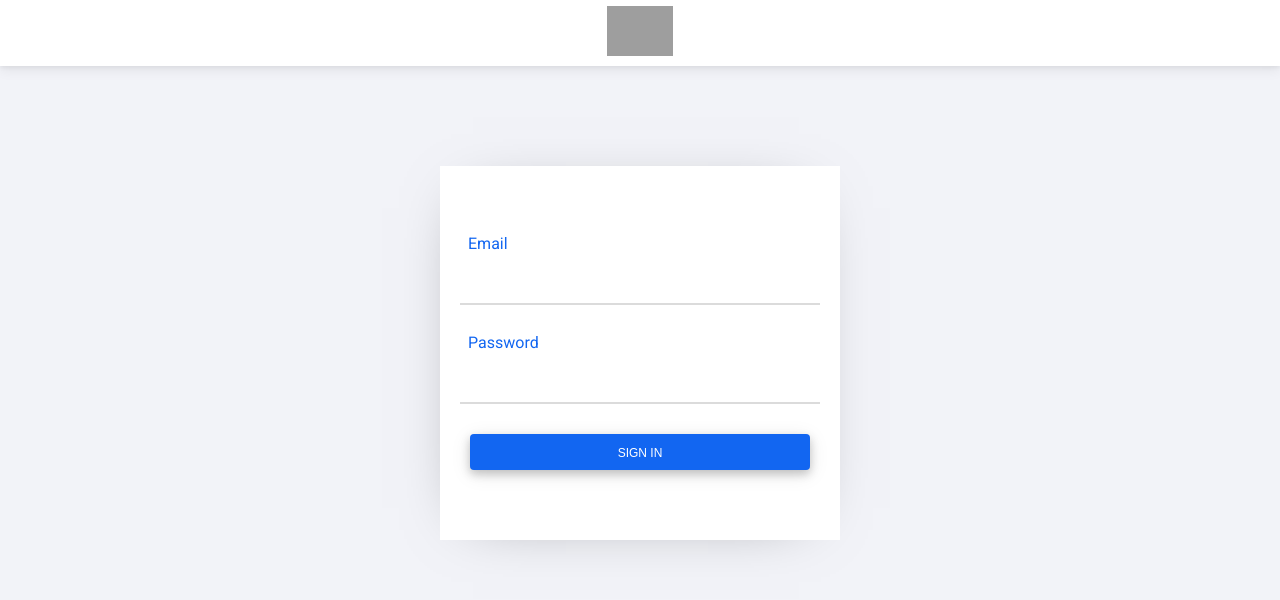
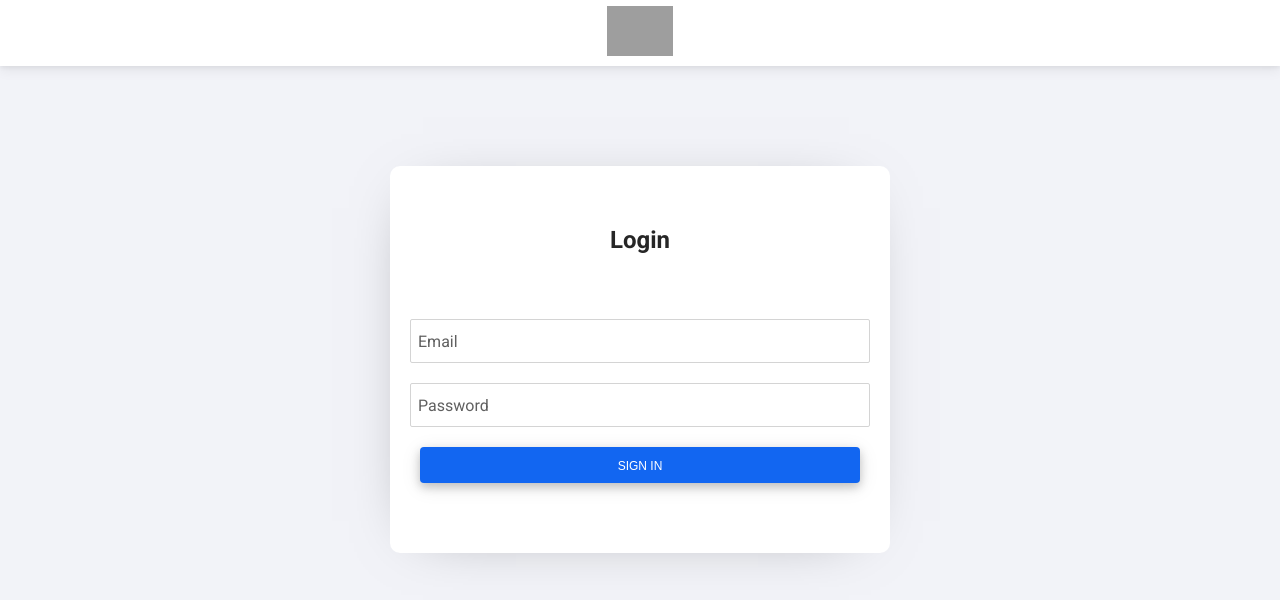
Before and after one commit to zidanehammouda/aftereightadmin, a React (Create React App) app: page /#/ in a window 1280 px wide. Before the commit this address led to /#/login. Shown: the top 600 px of the page. Built offline with nearby package versions, Linux system fonts and the light colour scheme; no server answers; grey boxes are pictures that could not be loaded.

Commit message:
UI improvements

```diff
--- a/src/App.js
+++ b/src/App.js
@@ -10,8 +10,8 @@ function App() {
       <Router>
         <Navbar />
         <Routes>
-          <Route exact path="/login" element={<Login />} />
-          <Route exact path="/" element={<Home />} />
+          <Route exact path="/" element={<Login />} />
+          <Route exact path="/home" element={<Home />} />
           <Route path="/editcategory" element={<EditCategory />} />
         </Routes>
       </Router>
--- a/src/api.js
+++ b/src/api.js
@@ -5,7 +5,7 @@ const fetchData = async (setData) => {
   await axios
     .get(url)
     .then((response) => {
-      console.log(response.data);
+      // console.log(response.data);
       setData(response.data);
     })
     .catch((err) => {
--- a/src/componenets/EditPopUp/EditPopUp.js
+++ b/src/componenets/EditPopUp/EditPopUp.js
@@ -27,6 +27,19 @@ const EditPopUp = ({
       inline: "center",
       block: "center",
     });
+  }, []);
+
+  useEffect(() => {
+    document.addEventListener("wheel", function (event) {
+      if (
+        document.activeElement.type === "number" &&
+        document.activeElement.classList.contains("noscroll")
+      ) {
+        document.activeElement.blur();
+      }
+    });
+
+    return () => {};
   }, []);
 
   return (
--- a/src/componenets/Navbar/Navbar.js
+++ b/src/componenets/Navbar/Navbar.js
@@ -26,7 +26,6 @@ const Navbar = () => {
           class="fa-solid fa-right-from-bracket"
           onClick={() => {
             logout();
-            setTimeout(() => navigate("/"), 1000);
           }}
         ></i>
       )}
--- a/src/componenets/input/Input.js
+++ b/src/componenets/input/Input.js
@@ -1,25 +1,47 @@
-import React from "react";
+import React, { useRef } from "react";
 import "./input.css";
 
-const Input = ({ InputName, value, LabelText, handleChange, type }) => {
+const Input = ({ InputName, value, LabelText, handleChange, type, id }) => {
+  const myInput = useRef(null);
+  const myInputContainer = useRef(null);
+
   return (
-    <div class="input_container">
-      <label class="input__label" for={InputName}>
+    <div class="input_container" ref={myInputContainer}>
+      <label
+        onClick={() => myInput.current.focus()}
+        class={value ? "input__label label_value" : "input__label"}
+        htmlFor={InputName}
+        // style={{
+        //   backgroundColor:
+        //     myInputContainer.current &&
+        //     window
+        //       .getComputedStyle(myInputContainer.current.parentElement, null)
+        //       .getPropertyValue("background-color"),
+        // }}
+      >
         {LabelText}
       </label>
       {type !== "textarea" ? (
         <input
+          ref={myInput}
           name={InputName}
-          id={InputName}
+          id={id}
           class="input__field"
           type={type}
           value={value || ""}
           onChange={handleChange}
+          color={
+            myInputContainer.current &&
+            window
+              .getComputedStyle(myInputContainer.current.parentElement, null)
+              .getPropertyValue("background-color")
+          }
         />
       ) : (
         <textarea
+          ref={myInput}
           name={InputName}
-          id={InputName}
+          id={id}
           class="input__field"
           type={type}
           value={value || ""}
--- a/src/componenets/input/input.css
+++ b/src/componenets/input/input.css
@@ -4,30 +4,48 @@
     display: flex;
     flex-direction: column;
     gap: 0;
+    position: relative;
 }
 
 
 
 .input__label {
-    padding: 8px;
+    position: absolute;
+    top: 0;
+    left: 0;
+    transform: scale(1) translateY(-50%) translateX(10px);
     white-space: nowrap;
     transition: var(--transition);
+    color: rgb(96, 96, 96);
+    font-size: 16px;
+    background-color: white;
+    cursor:text;
+    background-clip: content-box;
+}
+
+
+.input__label.label_value, .input_container:focus-within > .input__label {
     color: var(--color-primary);
-    font-size: 16px;
+    transform: scale(0.8) translateY(-50%) translateX(10px);
 }
+
+
 .input__field {
     width: 100%;
-    border-bottom: 2px solid #dbdbdb;
+    border: 1px solid #d4d4d4;
+    border-radius: 2px;
     padding: 12px 8px;
     font-size: 16px;
     transition: var(--transition);
     transition-property: border;
     color: var(--color-font);
+    background-color: white;
 }
 
 .input__field:focus {
-    border-bottom: 2px solid var(--color-primary)
+    border: 1px solid var(--color-primary);
 }
+
 
 
 .input__field[name="description"] {
@@ -35,3 +53,12 @@
     font-family: inherit;
     resize: vertical;
 }
+
+
+
+/* input:-webkit-autofill,
+input:-webkit-autofill:hover,
+input:-webkit-autofill:focus,
+input:-webkit-autofill:active{
+    -webkit-box-shadow: 0 0 0 30px white inset !important;
+} */
--- a/src/firebase.js
+++ b/src/firebase.js
@@ -28,7 +28,6 @@ const logInWithEmailAndPassword = async (email, password) => {
       signInWithEmailAndPassword(auth, email, password)
     );
   } catch (err) {
-    console.error(err);
     return err;
   }
 };
--- a/src/pages/EditCategory/EditCategory.css
+++ b/src/pages/EditCategory/EditCategory.css
@@ -8,7 +8,8 @@
     animation: fadeIn 0.3s linear;
     position: relative;
     width: 100vw;
-    padding: 40px 0;
+    padding: 40px 20px;
+    gap: 20px;
 }
 .editCategory_left {
     border: 3px;
@@ -18,7 +19,7 @@
     align-items: center;
     gap: 40px;
     background-color: white;
-    padding: 50px 10px;
+    padding: 50px 0;
     box-shadow: -4px 5px 61px -37px rgba(0,0,0,0.5);
 -webkit-box-shadow: -4px 5px 61px -37px rgba(0,0,0,0.5);
 -moz-box-shadow: -4px 5px 61px -37px rgba(0,0,0,0.5);
@@ -33,8 +34,6 @@
     flex-direction: column;
     width: min(90vw,900px);
     justify-content: center;
-    padding-left: 20px;
-    padding-right: 20px;
 
 }
 
@@ -47,9 +46,7 @@
 -webkit-box-shadow: -4px 5px 61px -37px rgba(0,0,0,0.5);
 -moz-box-shadow: -4px 5px 61px -37px rgba(0,0,0,0.5);
 }
-.editCategory_right_header {
 
-}
 
 .editCategory_right_footer {
     display: flex;
@@ -85,6 +82,9 @@ input[type="number"] {
   }
 
   @media (max-width:700px) {
+    .editCategory_left {
+        width: min(100%,500px);
+    }
     .editCategory_container {
         flex-direction: column;
         justify-content: center;
--- a/src/pages/Home.js
+++ b/src/pages/Home.js
@@ -17,9 +17,9 @@ export default function Home() {
 
   useEffect(() => {
     if (loading) return;
-    if (!user) return navigate("/login");
+    if (!user) return navigate("/");
     if (user.email !== "after@eight.com") {
-      console.log(user.email);
+      // console.log(user.email);
       setAllowed(true);
     }
   }, [user, loading]);
@@ -28,9 +28,5 @@ export default function Home() {
     fetchData(setData);
   }, []);
 
-  return (
-    <>
-      <CatgoriesList data={data} isAllowed={isAllowed} />;
-    </>
-  );
+  return <>{user && <CatgoriesList data={data} isAllowed={isAllowed} />};</>;
 }
--- a/src/pages/Login/Login.css
+++ b/src/pages/Login/Login.css
@@ -5,24 +5,71 @@
   }
   .login_container {
     margin: auto;
-    width: min(400px,80vw);
+    width: min(500px,80vw);
+    border-radius: 10px;
     display: flex;
     flex-direction: column;
     justify-content: center;
-    gap: 20px;
     padding: 60px 20px;
     background-color: white;
-
     box-shadow: -4px 5px 61px -37px rgba(0,0,0,0.5);
     -webkit-box-shadow: -4px 5px 61px -37px rgba(0,0,0,0.5);
     -moz-box-shadow: -4px 5px 61px -37px rgba(0,0,0,0.5);
 
   }
 
+  .login_container .input_container {
+    margin-top: 20px;
+  }
+
+.login_container .input__label {
+  background-color: transparent;
+  top: 50%;
+  transform: translateY(-50%);
+  padding: 4px 8px;
+}
+
+  .login_container .input__label.label_value, .login_container .input_container:focus-within > .input__label {
+    padding: 4px 0px;
+    cursor:default;
+    opacity: 0;
+}
+
+  .login_container_text {
+    font-size: 24px;
+    font-weight: 600;
+    margin: auto;
+    color: var(--color-dark)
+  }
+
+  .error_container {
+    width: 100%;
+    height: 45px;
+    display: flex;
+    justify-content: center;
+    align-items: center;
+   }
+
+  .error {
+    color: #bf0808;
+    font-size: 14px;
+    animation: fadeIn 0.5s;
+    animation: bounce 0.5s;
+    }
+
+  .login_container button {
+    margin-top: 20px;
+  }
+
   @keyframes spinner {
     0% {transform: rotate(0);}
     100% {transform: rotate(360deg);}
   }
+  @keyframes bounce {
+    0%, 20%, 50%, 80%, 100% {transform: translateX(0);}
+    40% {transform: translateX(-30px);}
+    60% {transform: translateX(-15px);}
+ }
 
   .login i {
     animation: spinner 0.6s infinite;
--- a/src/pages/Login/Login.js
+++ b/src/pages/Login/Login.js
@@ -11,23 +11,33 @@ const Login = () => {
   const [email, setEmail] = useState("");
   const [loading, setLoading] = useState(false);
   const [password, setPassword] = useState("");
-  const [err, setErr] = useState(false);
+  const [err, setErr] = useState(-1);
   const [user, error] = useAuthState(auth);
 
   const navigate = useNavigate();
 
   useEffect(() => {
-    if (user) navigate("/");
+    if (user) navigate("/home");
   }, [user, loading]);
 
   return (
     <>
       <div className="login">
         <div className="login_container">
-          {err && <p class="error">Can't log in</p>}
+          <span className="login_container_text">Login</span>
+          <div className="error_container">
+            {err !== -1 && (
+              <span className="error">
+                {err === 0
+                  ? "Wrong credentials!"
+                  : "Failed to connect. Please try again later"}
+              </span>
+            )}
+          </div>
 
+          <form>
             <Input
-            id={email}
+              id="Email"
               InputName={email}
               handleChange={(e) => setEmail(e.target.value)}
               LabelText="Email"
@@ -35,21 +45,31 @@ const Login = () => {
               value={email}
             />
             <Input
-            id={password}
+              id="Password"
               InputName={password}
               handleChange={(e) => setPassword(e.target.value)}
               LabelText="Password"
               type="password"
               value={password}
             />
+          </form>
 
           <button
             className="btn btn-primary"
             onClick={() => {
               setLoading(true);
-              setTimeout(() => setLoading(false), 1000);
+              // setTimeout(() => setLoading(false), 1000);
               logInWithEmailAndPassword(email, password).then((result) => {
-                if (result) setErr(true);
+                if (
+                  Object.values(result)[0] === "auth/user-not-found" ||
+                  Object.values(result)[0] === "auth/wrong-password"
+                ) {
+                  setErr(-1);
+                  setErr(0);
+                } else {
+                  setErr(1);
+                }
+                setLoading(false);
               });
             }}
           >
```
Also changed, not shown: src/pages/EditCategory/EditCategory.js (+15 -4 lines). Lines whose indentation alone changed are shown as unchanged.
